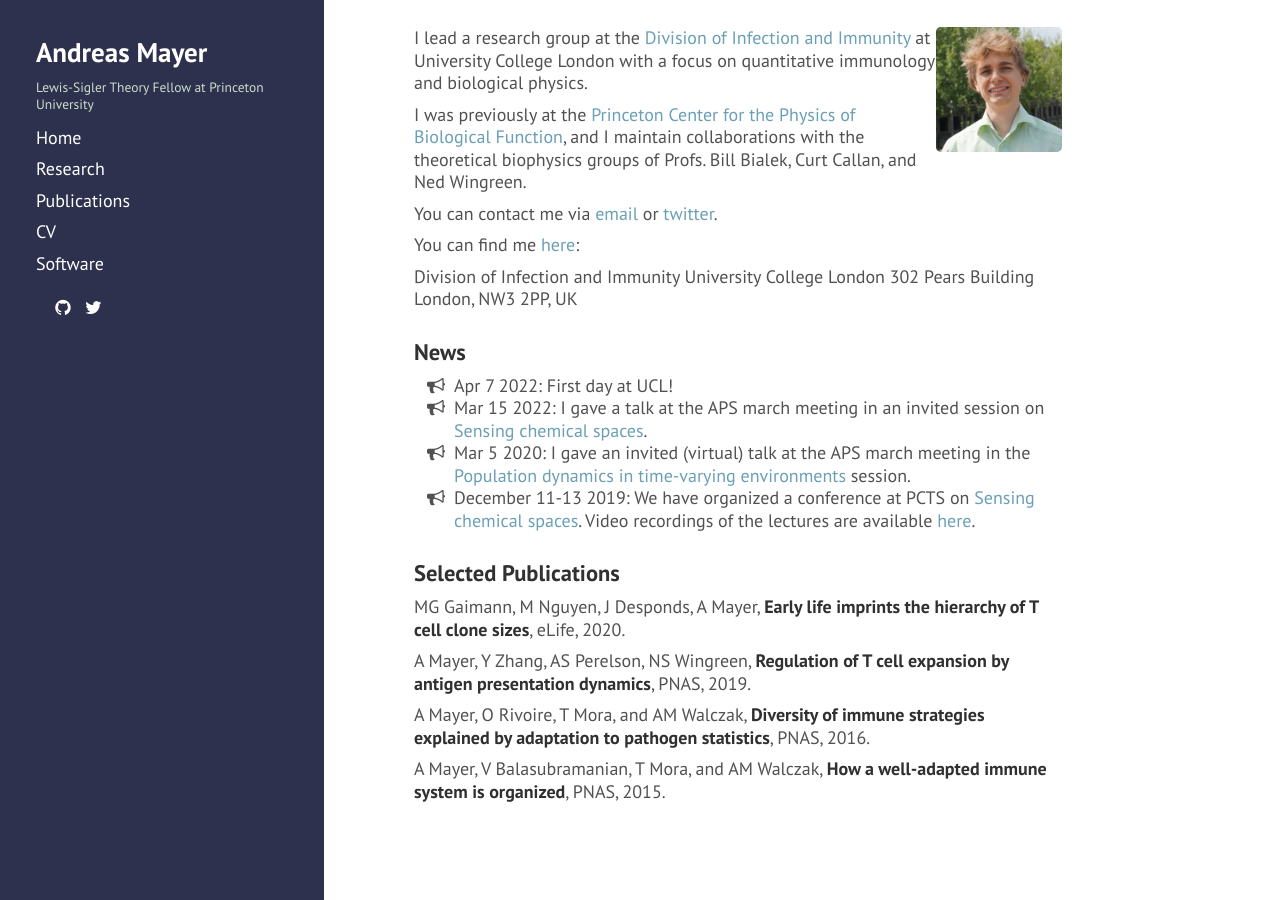
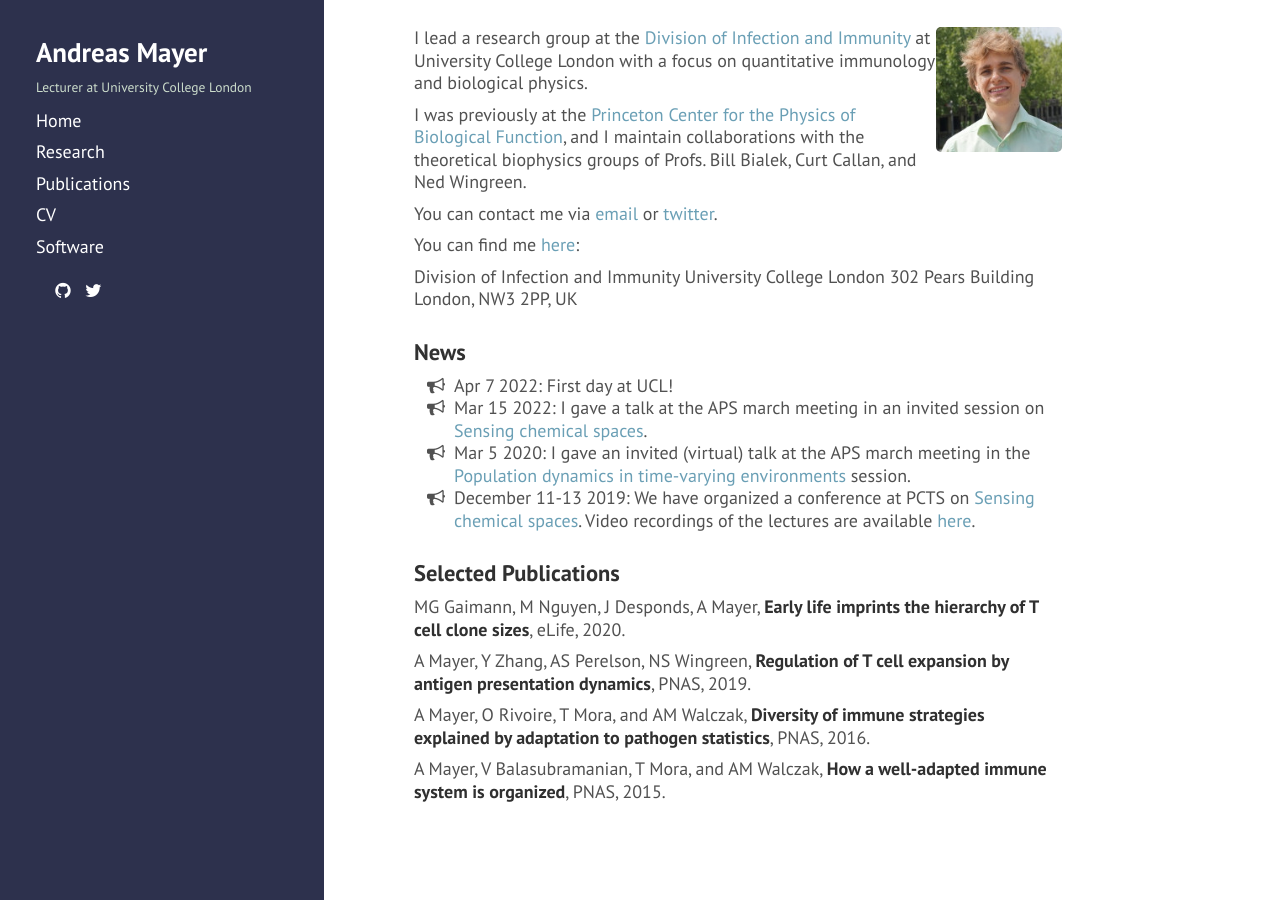
Before and after one commit to andim/andim.github.io, a Jekyll site: the page built from index.md, in a window 1280 px wide. Built offline with Jekyll 4.4.1, drawn with Linux system fonts in a browser that asks for light colours; nearby versions of some CDN libraries; a style sheet for code colours, icons or effects is not loaded.

Commit message:
updated config

```diff
--- a/_config.yml
+++ b/_config.yml
@@ -7,8 +7,8 @@ permalink:        pretty
 
 # Setup
 title:            Andreas Mayer
-tagline:          'Theoretical biophysics @ Princeton'
-description:      'Lewis-Sigler Theory Fellow at Princeton University'
+tagline:          'Quantitative Immunology @ UCL'
+description:      'Lecturer at University College London'
 url:              http://andim.github.io/
 baseurl:          /
 
```
